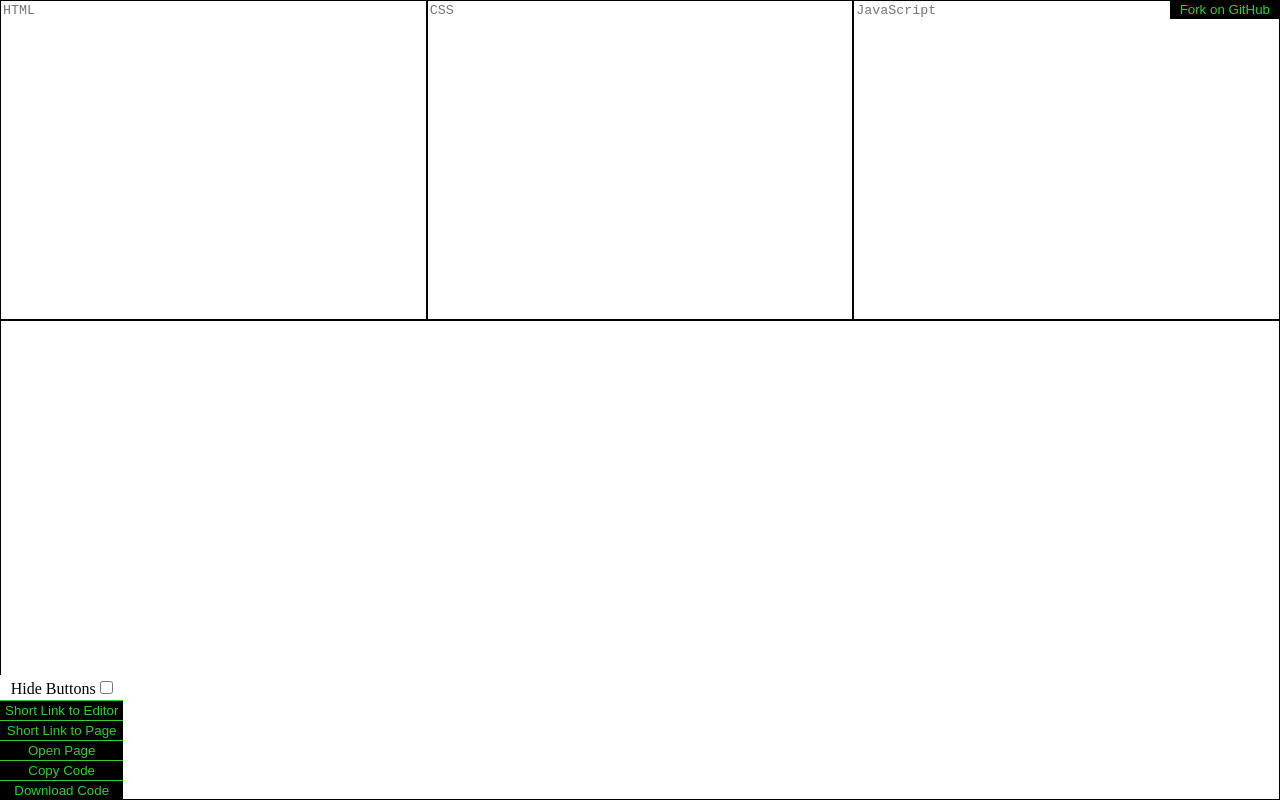
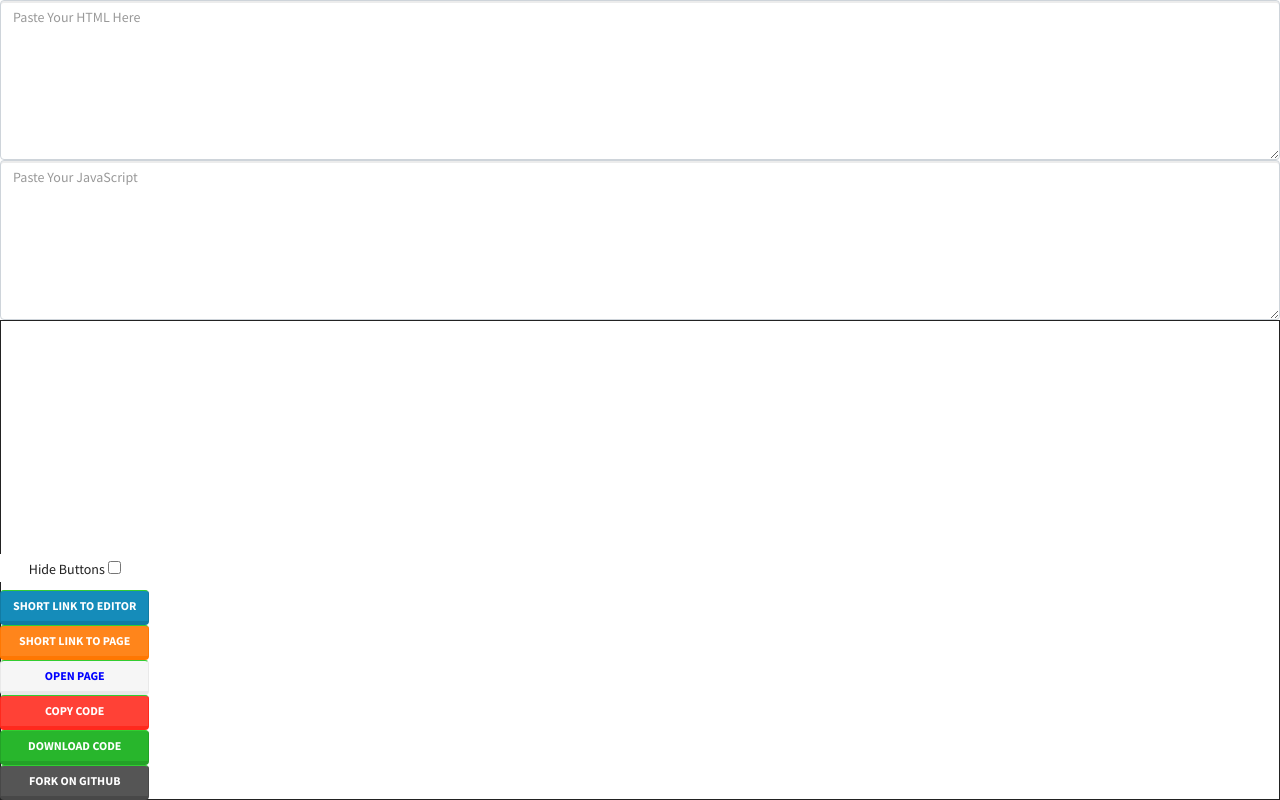
Before and after one commit to dakshy/url-htmlpages, a plain HTML site: page editor/index.html in a window 1280 px wide. Drawn offline with nearby package versions, Linux system fonts and the light colour scheme.

Commit message:
Update index.html

```diff
--- a/editor/index.html
+++ b/editor/index.html
@@ -13,14 +13,15 @@
   <script src="../b64.js" type="text/javascript"></script>
   <script src="../api.js" type="text/javascript"></script>
   <script src="editor.js" type="text/javascript"></script>
+  <link rel="stylesheet" href="https://cdnjs.cloudflare.com/ajax/libs/bootswatch/4.1.1/lumen/bootstrap.min.css"/>
 </head>
 
 <body onload="initialize()">
   <!-- Top row of code entry boxes -->
   <div id="textboxes" onkeyup="update()">
-    <textarea id="html" placeholder="HTML" rows="9"></textarea>
-    <textarea id="css" placeholder="CSS" rows="9"></textarea>
-    <textarea id="javascript" placeholder="JavaScript" rows="9"></textarea>
+    <textarea class="form-control" id="html" placeholder="Paste Your HTML Here" rows="3" style="height:50%"></textarea>
+    <textarea class="form-control" id="css" placeholder="Paste Your CSS Here" rows="3" style="display:none"></textarea>
+    <textarea class="form-control" id="javascript" placeholder="Paste Your JavaScript" rows="3" style="height:50%"></textarea>
   </div>
 
   <!-- Bottom left buttons for publishing/export -->
@@ -30,20 +31,15 @@
     </label>
     <!-- Seemingly random attributes necessary for TinyUrl to accept the
          request -->
-    <form action="https://da.gd/" method="get" target="_blank">
-      <input type="hidden" id="source" name="source" value="indexpage">
+    <form action="https://tinyurl.com/api-create.php" method="get" target="_blank">
       <input type="hidden" name="url" id="url" />
-      <button onclick="setCodeUrl()">Short Link to Editor</button>
-      <button onclick="setViewUrl()">Short Link to Page</button>
+      <button class="btn btn-primary" onclick="setCodeUrl()">Short Link to Editor</button>
+      <button class="btn btn-warning" onclick="setViewUrl()">Short Link to Page</button>
     </form>
-    <button><a id="getLinkLink" href="" target="_blank">Open Page</a></button>
-    <button onclick="showCopyCodePrompt()">Copy Code</button>
-    <button><a id="downloadLink" href="" target="_blank" download="export.html">Download Code</a></button>
-  </div>
-
-  <!-- Top right button to fork the repository -->
-  <div id="topright-buttons">
-    <button><a href="ToonsHub/url-htmlpages" target="_blank">Fork on GitHub</a></button>
+    <button class="btn btn-light"><a style="color:blue" id="getLinkLink" href="" target="_blank">Open Page</a></button>
+    <button class="btn btn-danger" onclick="showCopyCodePrompt()">Copy Code</button>
+    <button class="btn btn-success"><a style="color:white" id="downloadLink" href="" target="_blank" download="export.html">Download Code</a></button>
+    <button class="btn btn-dark"><a style="color:white" href="https://github.io/ToonsHub/url-htmlpages" target="_blank">Fork on GitHub</a></button>
   </div>
 
   <iframe></iframe>
```
